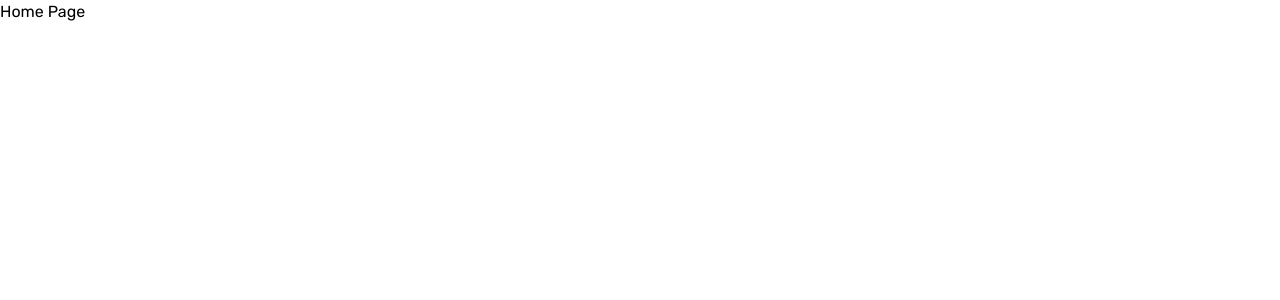
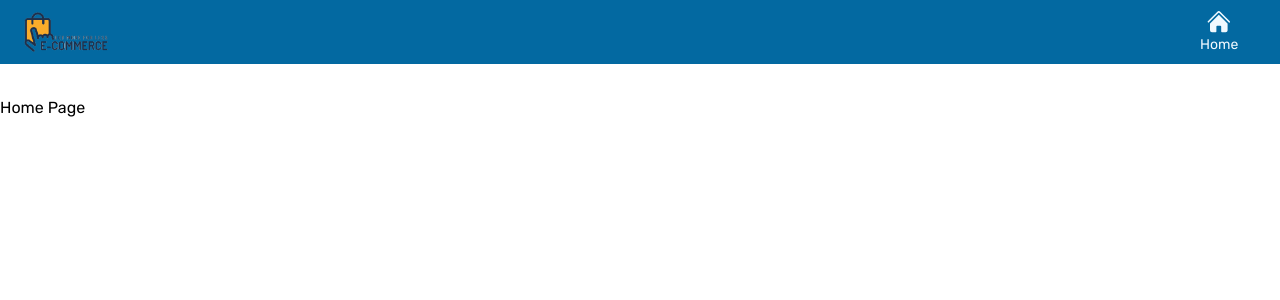
Before and after one commit to maher-suleyman/e-commerce-nextjs, a Next.js app: page / in a window 1280 px wide. Shown: the top 300 px of the page. Built offline with nearby package versions, Linux system fonts and the light colour scheme.

Commit message:
Added "Navbar" component

```diff
--- /dev/null
+++ b/app/components/Navbar.jsx
@@ -0,0 +1,34 @@
+import Link from "next/link";
+import Image from "next/image";
+import appLogo from "../../public/images/app-logo.png";
+import { HomeIcon } from "@heroicons/react/24/solid";
+
+const Navbar = () => {
+  return (
+    <div className="bg-sky-700 w-full h-16 flex items-center justify-between text-sm text-sky-50 pl-6">
+      <div className="flex items-center">
+        <Link href="/">
+          <Image
+            src={appLogo}
+            alt="E-Commerce logo"
+            width={70}
+            quality={100}
+            placeholder="blur"
+            className="h-10 w-auto mr-6"
+          />
+        </Link>
+      </div>
+
+      <div className="flex w-[5rem] space-x-7">
+        <Link href="/">
+          <div className="flex flex-col items-center">
+            <HomeIcon className="h-[1.6rem] w-[1.6rem]" />
+            <h3 className="hidden md:inline-flex">Home</h3>
+          </div>
+        </Link>
+      </div>
+    </div>
+  );
+};
+
+export default Navbar;
--- a/app/layout.jsx
+++ b/app/layout.jsx
@@ -1,5 +1,8 @@
 import "./globals.css";
 import { Rubik } from "next/font/google";
+
+// Components
+import Navbar from "./components/Navbar";
 
 const rubik = Rubik({ subsets: ["latin"] });
 
@@ -12,7 +15,12 @@ export const metadata = {
 export default function RootLayout({ children }) {
   return (
     <html lang="en">
-      <body className={rubik.className}>{children}</body>
+      <body className={rubik.className}>
+        <Navbar />
+        <main className="min-h-[83.65vh] max-w-7xl py-8 mx-auto">
+          {children}
+        </main>
+      </body>
     </html>
   );
 }
```
